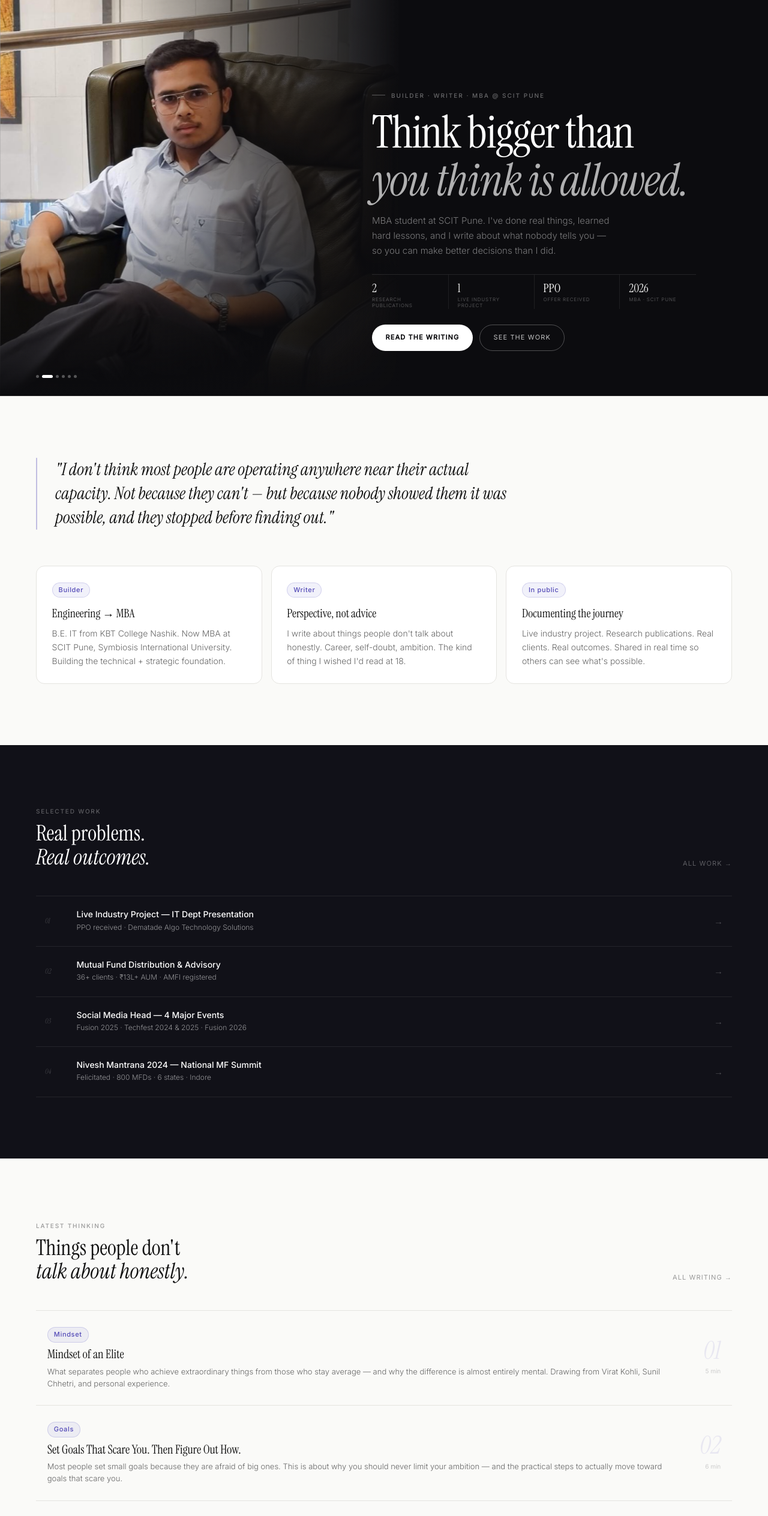
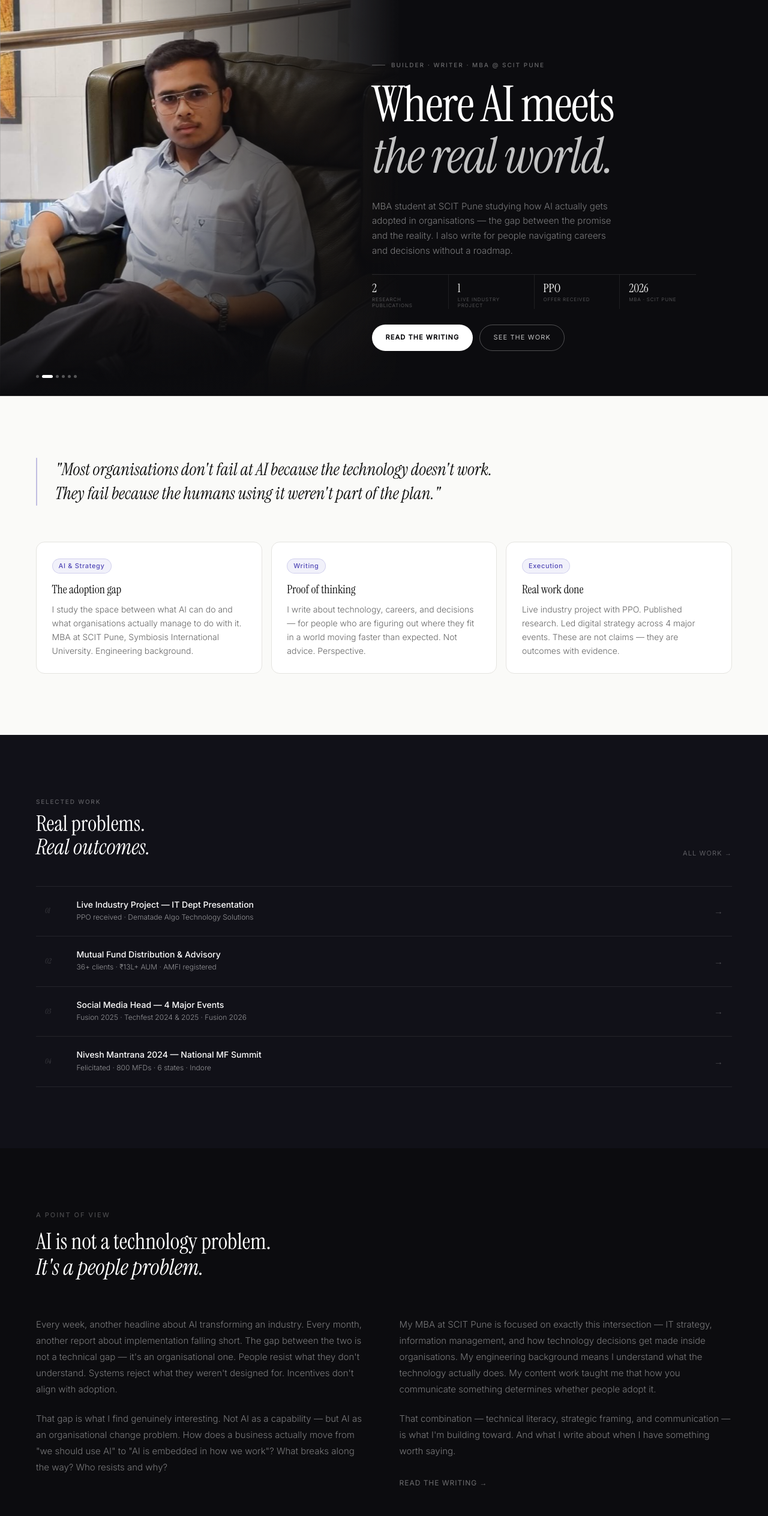
Before and after one commit to durveshpatil17/durvesh-portfolio-2026, a React (Vite) app: page / in a window 1280 px wide. Shown: the part 140-2667 px from the top of the page at 60% size. Built offline with nearby package versions, Linux system fonts and the light colour scheme.

Commit message:
chore: content and copy refresh for AI strategy pivot

```diff
--- a/index.html
+++ b/index.html
@@ -4,11 +4,11 @@
     <meta charset="UTF-8" />
     <link rel="icon" type="image/svg+xml" href="/vite.svg" />
     <meta name="viewport" content="width=device-width, initial-scale=1.0" />
-    <title>Durvesh H. Patil — Figure out the way. Keep going.</title>
-    <meta name="description" content="Durvesh H. Patil — MBA at SCIT Pune, content creator with 4M+ views, social media strategist, and speaker. Writing about mindset, careers, and the changing world.">
-    <meta name="keywords" content="Durvesh Patil, @_thedurvesh, MBA SCIT Pune, content creator, speaker, mindset, career, KBT College Nashik">
-    <meta property="og:title" content="Durvesh H. Patil — Figure out the way. Keep going.">
-    <meta property="og:description" content="Creator. Builder. MBA student. Writing about mindset, careers, and the world changing around us.">
+    <title>Durvesh H. Patil — AI Strategy & Technology Consulting</title>
+    <meta name="description" content="MBA student at SCIT Pune studying how AI actually gets adopted in organisations. Engineering background. Published researcher. Writing on technology, strategy, and careers.">
+    <meta name="keywords" content="Durvesh Patil, MBA SCIT Pune, AI strategy, technology consulting, AI adoption, organisational change, Symbiosis International University">
+    <meta property="og:title" content="Durvesh H. Patil — AI Strategy & Technology Consulting">
+    <meta property="og:description" content="Studying the gap between what AI can do and what organisations actually manage to do with it. MBA at SCIT Pune. Writing on technology and careers.">
     <meta property="og:image" content="/assets/images/personal/Personal Photo 1.webp">
   </head>
   <body>
--- a/src/data/articles.js
+++ b/src/data/articles.js
@@ -1,4 +1,24 @@
 export const articles = [
+  {
+    id: 10,
+    title: 'Why Organisations Resist AI Even When It Works',
+    category: 'AI & Strategy',
+    date: '2026',
+    readTime: '7 min',
+    excerpt: 'The technology is rarely the problem. The people, the incentives, and the systems around it almost always are. A look at why AI adoption fails at the human layer — and what that means for anyone trying to implement it.',
+    slug: 'why-organisations-resist-ai',
+    status: 'coming-soon',
+  },
+  {
+    id: 11,
+    title: 'What Content Creation Taught Me About How People Absorb New Ideas',
+    category: 'AI & Strategy',
+    date: '2026',
+    readTime: '5 min',
+    excerpt: 'Four years of making content that people actually watch taught me something about how humans engage with unfamiliar ideas. It turns out it applies directly to how organisations should think about AI adoption.',
+    slug: 'content-creation-and-idea-absorption',
+    status: 'coming-soon',
+  },
   {
     id: 1,
     title: 'Mindset of an Elite',
--- a/src/pages/HomePage.jsx
+++ b/src/pages/HomePage.jsx
@@ -156,16 +156,16 @@ export default function HomePage() {
             </div>
 
             {/* Headline */}
-            <h1 style={{ fontFamily: S.serif, fontSize: 'clamp(2.2rem, 6vw, 5rem)', lineHeight: 1.0, color: '#FFFFFF', marginBottom: '0.06em', letterSpacing: '-0.02em' }}>
-              Think bigger than
+            <h1 style={{ fontFamily: S.serif, fontSize: 'clamp(2.8rem, 7vw, 5.5rem)', lineHeight: 1.0, color: '#FFFFFF', marginBottom: '0.05em', letterSpacing: '-0.02em' }}>
+              Where AI meets
             </h1>
-            <h1 style={{ fontFamily: S.serif, fontSize: 'clamp(2.2rem, 6vw, 5rem)', lineHeight: 1.0, color: 'rgba(255,255,255,0.68)', fontStyle: 'italic', letterSpacing: '-0.02em', marginBottom: '1.25rem' }}>
-              you think is allowed.
+            <h1 style={{ fontFamily: S.serif, fontSize: 'clamp(2.8rem, 7vw, 5.5rem)', lineHeight: 1.0, color: 'rgba(255,255,255,0.75)', fontStyle: 'italic', letterSpacing: '-0.02em', marginBottom: '2rem' }}>
+              the real world.
             </h1>
 
             {/* Subheading */}
             <p style={{ fontSize: 'clamp(13px, 1.5vw, 15px)', color: 'rgba(255,255,255,0.45)', lineHeight: 1.65, maxWidth: '400px', marginBottom: '1.75rem', fontWeight: 300 }}>
-              MBA student at SCIT Pune. I've done real things, learned hard lessons, and I write about what nobody tells you — so you can make better decisions than I did.
+              MBA student at SCIT Pune studying how AI actually gets adopted in organisations — the gap between the promise and the reality. I also write for people navigating careers and decisions without a roadmap.
             </p>
 
             {/* Stats — desktop only via inline media logic */}
@@ -207,14 +207,26 @@ export default function HomePage() {
           <div className="reveal" style={{ display: 'flex', gap: '2rem', alignItems: 'flex-start', marginBottom: 'clamp(2.5rem,5vw,4rem)' }}>
             <div style={{ width: '2px', flexShrink: 0, alignSelf: 'stretch', background: '#534AB7', opacity: 0.35, minHeight: '60px', borderRadius: '1px' }} />
             <p style={{ fontFamily: S.serif, fontStyle: 'italic', fontSize: 'clamp(1.2rem, 2.5vw, 1.9rem)', color: L.text, lineHeight: 1.4, fontWeight: 400, maxWidth: '780px' }}>
-              "I don't think most people are operating anywhere near their actual capacity. Not because they can't — but because nobody showed them it was possible, and they stopped before finding out."
+              "Most organisations don't fail at AI because the technology doesn't work. They fail because the humans using it weren't part of the plan."
             </p>
           </div>
           <div className="reveal" style={{ display: 'grid', gridTemplateColumns: 'repeat(auto-fit, minmax(240px, 1fr))', gap: '1rem' }}>
             {[
-              { tag: 'Builder',   title: 'Engineering → MBA',       body: 'B.E. IT from KBT College Nashik. Now MBA at SCIT Pune, Symbiosis International University. Building the technical + strategic foundation.' },
-              { tag: 'Writer',    title: 'Perspective, not advice',  body: "I write about things people don't talk about honestly. Career, self-doubt, ambition. The kind of thing I wished I'd read at 18." },
-              { tag: 'In public', title: 'Documenting the journey',  body: "Live industry project. Research publications. Real clients. Real outcomes. Shared in real time so others can see what's possible." },
+              {
+                tag: 'AI & Strategy',
+                title: 'The adoption gap',
+                body: 'I study the space between what AI can do and what organisations actually manage to do with it. MBA at SCIT Pune, Symbiosis International University. Engineering background.',
+              },
+              {
+                tag: 'Writing',
+                title: 'Proof of thinking',
+                body: 'I write about technology, careers, and decisions — for people who are figuring out where they fit in a world moving faster than expected. Not advice. Perspective.',
+              },
+              {
+                tag: 'Execution',
+                title: 'Real work done',
+                body: 'Live industry project with PPO. Published research. Led digital strategy across 4 major events. These are not claims — they are outcomes with evidence.',
+              },
             ].map(item => (
               <div key={item.tag} className="l-card" style={{ padding: 'clamp(1.25rem, 2vw, 1.75rem)' }}>
                 <span className="tag-pill" style={{ marginBottom: '1rem', display: 'inline-block' }}>{item.tag}</span>
@@ -272,14 +284,65 @@ export default function HomePage() {
         </div>
       </section>
 
+      {/* ── POINT OF VIEW ── */}
+      <section style={{ padding: 'clamp(4rem,8vw,7rem) clamp(1.25rem,5vw,4rem)', background: '#0C0C0F' }}>
+        <div style={{ maxWidth: '1160px', margin: '0 auto' }}>
+
+          <div className="reveal" style={{ marginBottom: 'clamp(2.5rem,5vw,4rem)' }}>
+            <span style={{ fontSize: '11px', fontWeight: 500, letterSpacing: '0.18em', textTransform: 'uppercase', color: 'rgba(255,255,255,0.25)', display: 'block', marginBottom: '0.875rem' }}>
+              A point of view
+            </span>
+            <h2 style={{ fontFamily: S.serif, fontSize: 'clamp(1.5rem,3vw,2.5rem)', color: '#FFFFFF', fontWeight: 400, maxWidth: '640px', lineHeight: 1.15 }}>
+              AI is not a technology problem.<br />
+              <em>It's a people problem.</em>
+            </h2>
+          </div>
+
+          <div className="reveal" style={{
+            display: 'grid',
+            gridTemplateColumns: 'repeat(auto-fit, minmax(280px,1fr))',
+            gap: 'clamp(2rem,4vw,4rem)',
+          }}>
+            <div style={{ display: 'flex', flexDirection: 'column', gap: '1.5rem' }}>
+              <p style={{ fontSize: '15px', color: 'rgba(255,255,255,0.45)', lineHeight: 1.8, fontWeight: 300 }}>
+                Every week, another headline about AI transforming an industry. Every month, another report about implementation falling short. The gap between the two is not a technical gap — it's an organisational one. People resist what they don't understand. Systems reject what they weren't designed for. Incentives don't align with adoption.
+              </p>
+              <p style={{ fontSize: '15px', color: 'rgba(255,255,255,0.45)', lineHeight: 1.8, fontWeight: 300 }}>
+                That gap is what I find genuinely interesting. Not AI as a capability — but AI as an organisational change problem. How does a business actually move from "we should use AI" to "AI is embedded in how we work"? What breaks along the way? Who resists and why?
+              </p>
+            </div>
+            <div style={{ display: 'flex', flexDirection: 'column', gap: '1.5rem' }}>
+              <p style={{ fontSize: '15px', color: 'rgba(255,255,255,0.45)', lineHeight: 1.8, fontWeight: 300 }}>
+                My MBA at SCIT Pune is focused on exactly this intersection — IT strategy, information management, and how technology decisions get made inside organisations. My engineering background means I understand what the technology actually does. My content work taught me that how you communicate something determines whether people adopt it.
+              </p>
+              <p style={{ fontSize: '15px', color: 'rgba(255,255,255,0.45)', lineHeight: 1.8, fontWeight: 300 }}>
+                That combination — technical literacy, strategic framing, and communication — is what I'm building toward. And what I write about when I have something worth saying.
+              </p>
+              <Link to="/writing" style={{
+                display: 'inline-flex', alignItems: 'center', gap: '0.5rem',
+                fontSize: '12px', color: 'rgba(255,255,255,0.4)',
+                textDecoration: 'none', letterSpacing: '0.08em',
+                textTransform: 'uppercase', transition: 'color 0.2s',
+                marginTop: '0.5rem',
+              }}
+                onMouseEnter={e => e.currentTarget.style.color = '#FFFFFF'}
+                onMouseLeave={e => e.currentTarget.style.color = 'rgba(255,255,255,0.4)'}>
+                Read the writing →
+              </Link>
+            </div>
+          </div>
+        </div>
+      </section>
+
       {/* ════════════════════════════════════════ WRITING PREVIEW (Light) */}
       <section style={{ padding: 'clamp(4rem,8vw,7rem) clamp(1.25rem,5vw,4rem)', background: L.bg, borderTop: `0.5px solid ${L.border}` }}>
         <div style={{ maxWidth: '1160px', margin: '0 auto' }}>
           <div className="reveal" style={{ display: 'flex', justifyContent: 'space-between', alignItems: 'flex-end', marginBottom: 'clamp(2rem,4vw,3rem)', flexWrap: 'wrap', gap: '1rem' }}>
             <div>
               <span style={{ fontSize: '10px', fontWeight: 500, letterSpacing: '0.18em', textTransform: 'uppercase', color: L.sub, display: 'block', marginBottom: '0.6rem' }}>Latest Thinking</span>
-              <h2 style={{ fontFamily: S.serif, fontSize: 'clamp(1.5rem, 3vw, 2.4rem)', color: L.text }}>
-                Things people don't<br /><em>talk about honestly.</em>
+              <h2 style={{ fontSize: 'clamp(1.5rem, 3vw, 2.5rem)', color: '#111111', fontWeight: 400 }}>
+                Thinking in public.<br />
+                <em>On things that matter.</em>
               </h2>
             </div>
             <Link to="/writing" style={{ fontSize: '11px', color: L.sub, textDecoration: 'none', letterSpacing: '0.1em', textTransform: 'uppercase', transition: 'color 0.2s' }}
@@ -319,11 +382,13 @@ export default function HomePage() {
       </section>
 
       {/* ════════════════════════════════════════ MEDIA (Dark) */}
-      <section style={{ padding: 'clamp(4rem,8vw,7rem) clamp(1.25rem,5vw,4rem)', background: D.bg }}>
+      <section style={{ padding: 'clamp(2.5rem,5vw,4rem) clamp(1.25rem,5vw,4rem)', background: '#FAFAF8' }}>
         <div style={{ maxWidth: '1160px', margin: '0 auto' }}>
           <div className="reveal" style={{ marginBottom: 'clamp(2rem,4vw,3rem)' }}>
-            <span style={{ fontSize: '10px', fontWeight: 500, letterSpacing: '0.18em', textTransform: 'uppercase', color: D.sub, display: 'block', marginBottom: '0.6rem' }}>On the Internet</span>
-            <h2 style={{ fontFamily: S.serif, fontSize: 'clamp(1.5rem, 3vw, 2.4rem)', color: D.text }}>Watch. Follow.</h2>
+            <span style={{ fontSize: '11px', fontWeight: 500, letterSpacing: '0.18em', textTransform: 'uppercase', color: '#999999', display: 'block', marginBottom: '0.875rem' }}>On the internet</span>
+            <h2 style={{ fontSize: 'clamp(1.3rem, 2.5vw, 2rem)', color: '#111111', fontWeight: 400 }}>
+              Where else to find me.
+            </h2>
           </div>
           <div className="reveal" style={{ display: 'grid', gridTemplateColumns: 'repeat(auto-fit, minmax(280px, 1fr))', gap: '1.5rem', alignItems: 'start' }}>
             <div>
@@ -374,10 +439,10 @@ export default function HomePage() {
           <div className="reveal">
             <span style={{ fontSize: '10px', letterSpacing: '0.2em', textTransform: 'uppercase', color: 'rgba(255,255,255,0.28)', fontWeight: 500, display: 'block', marginBottom: '1.25rem' }}>Connect</span>
             <h2 style={{ fontFamily: S.serif, fontSize: 'clamp(2rem, 5vw, 3.5rem)', color: '#FFFFFF', marginBottom: '1rem', fontStyle: 'italic', fontWeight: 400 }}>
-              Let's make something happen.
+              Let's talk.
             </h2>
             <p style={{ fontSize: '15px', color: 'rgba(255,255,255,0.35)', lineHeight: 1.7, marginBottom: '2.5rem', fontWeight: 300 }}>
-              Whether you want to collaborate on content, discuss ideas, or just say hi — I read every message.
+              Whether you're a recruiter, a collaborator, or someone navigating decisions without a roadmap — I read everything.
             </p>
             <div style={{ display: 'flex', justifyContent: 'center', gap: 'clamp(1rem, 3vw, 2.25rem)', flexWrap: 'wrap' }}>
               {[
--- a/src/pages/WorkPage.jsx
+++ b/src/pages/WorkPage.jsx
@@ -32,8 +32,8 @@ const WORK_ITEMS = [
     title: 'Social Media Head — 4 Major College Events',
     subtitle: 'KBT College Nashik · Techfest 2k24, 2k25 · Fusion 2k25, 2k26',
     problem: 'College events needed consistent digital branding, reel strategy, and audience engagement across 3 years.',
-    approach: 'Led content strategy, reel scripting, campaign execution, and team coordination for four consecutive major events. Built the digital promotion system from scratch in 2024 and scaled it each year.',
-    impact: 'Fusion 2025 reel crossed 1M views organically. 4M+ total reach. Outstanding Content Creator Award. Felicitated by Sarchitnis Adv. Nitin Baburao Thakare, Maratha Vidya Prasak Samaj.',
+    approach: 'Developed and executed digital strategy for four consecutive major college events — content planning, campaign architecture, audience targeting, and cross-team coordination. Built the system from zero in 2024 and refined it through three iterations.',
+    impact: 'Organic reach scaled each year. Recognised with the Special Achievers Award — Most Outstanding Content Creator — by Dr. Satish R. Devane, Director, KBT College of Engineering, 25 April 2026.',
     photo: '/assets/images/achievements/Social Media Head Techfest 2k24.jpg',
     photoCaption: 'Social Media Head — Techfest 2024',
   },
--- a/src/pages/WritingPage.jsx
+++ b/src/pages/WritingPage.jsx
@@ -2,7 +2,7 @@ import React, { useState } from 'react';
 import { S } from '../theme';
 import { articles } from '../data/articles';
 
-const CATEGORIES = ['All', 'Mindset', 'Goals', 'Career', 'Reflection', 'Future', 'Technology'];
+const CATEGORIES = ['All', 'AI & Strategy', 'Career', 'Mindset', 'Reflection', 'Future', 'Technology'];
 
 export default function WritingPage() {
   const [active, setActive] = useState('All');
@@ -15,11 +15,15 @@ export default function WritingPage() {
       <section style={{ padding: 'clamp(3rem,6vw,5rem) clamp(1.25rem,5vw,4rem)', background: '#FAFAF8', borderBottom: '0.5px solid #E5E4E0' }}>
         <div style={{ maxWidth: '1160px', margin: '0 auto' }}>
           <span className="sec-label">Writing</span>
-          <h1 style={{ fontFamily: S.serif, fontSize: 'clamp(2.4rem,6vw,5rem)', color: '#111111', fontWeight: 400, lineHeight: 1.05, maxWidth: '680px', marginBottom: '1.25rem' }}>
-            Ideas on mindset,<br /><span style={{ fontStyle: 'italic' }}>career, and ambition.</span>
+          <h1 style={{ fontFamily: S.serif, fontSize: 'clamp(2.8rem,7vw,6rem)', color: '#111111', fontWeight: 400, lineHeight: 1.05, maxWidth: '700px', marginBottom: '1.5rem' }}>
+            Writing that earns<br />
+            <em>your attention.</em>
           </h1>
           <p style={{ color: '#666', fontSize: 'clamp(0.95rem,1.5vw,1.05rem)', fontWeight: 300, lineHeight: 1.7, maxWidth: '500px' }}>
-            I write when I have something real to say. These are articles on the things I think about — mindset, careers, technology, and the world changing around us.
+            I write when I have something real to say. Two kinds of pieces live here: analytical writing on AI, technology, and how organisations actually change — and honest writing on careers, decisions, and the things nobody tells you. Both are for people who think carefully about where they're going.
+          </p>
+          <p style={{ fontSize: '13px', color: '#999999', lineHeight: 1.6, marginTop: '1rem', fontStyle: 'italic', maxWidth: '480px' }}>
+            Articles are in progress. The first pieces will be published before this site goes public.
           </p>
         </div>
       </section>
```
